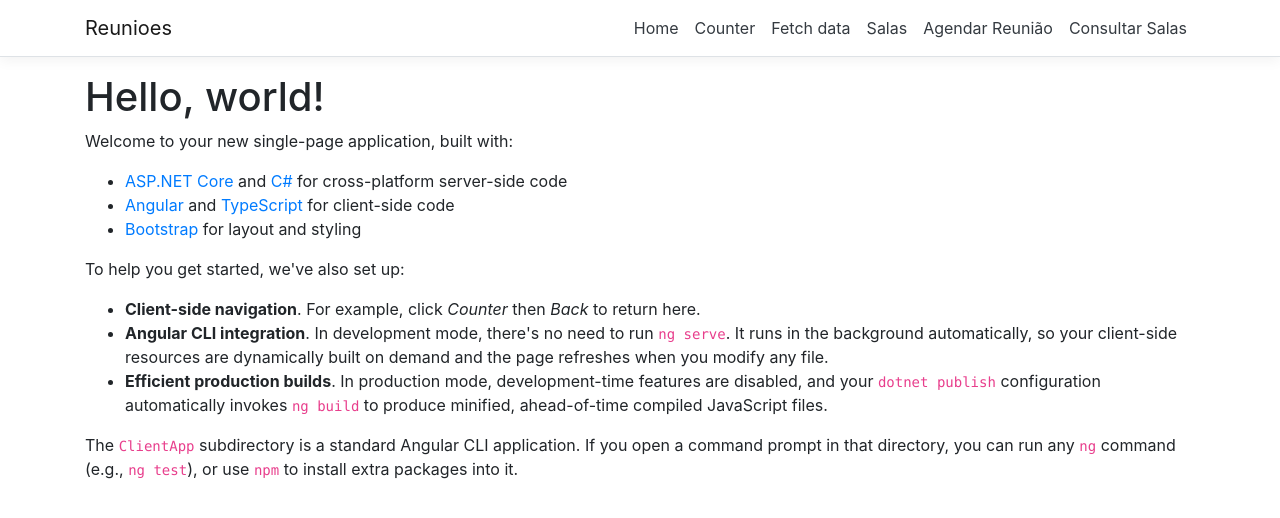
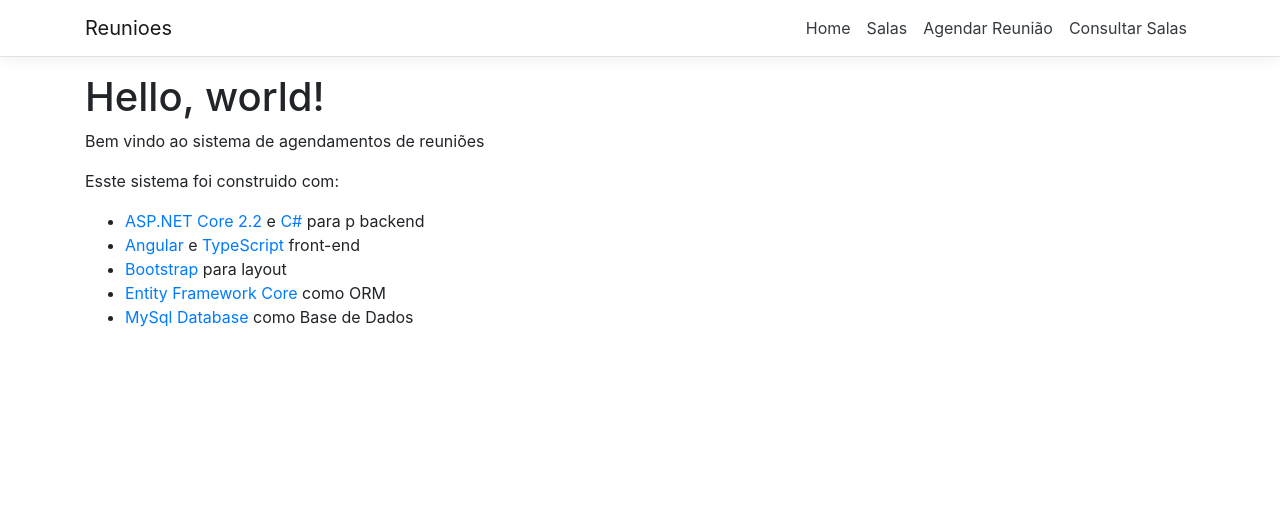
Before and after one commit to gopianco/Reunioes, an Angular app in the folder Reunioes/ClientApp/: page / in a window 1280 px wide. Shown: the top 518 px of the page. Built offline with nearby package versions, Linux system fonts and the light colour scheme.

Commit message:
remoção de componentes de exemplo

```diff
--- a/Reunioes/ClientApp/src/app/counter/counter.component.html
+++ /dev/null
@@ -1,7 +0,0 @@
-<h1>Counter</h1>
-
-<p>This is a simple example of an Angular component.</p>
-
-<p>Current count: <strong>{{ currentCount }}</strong></p>
-
-<button class="btn btn-primary" (click)="incrementCounter()">Increment</button>
--- a/Reunioes/ClientApp/src/app/counter/counter.component.ts
+++ /dev/null
@@ -1,13 +0,0 @@
-import { Component } from '@angular/core';
-
-@Component({
-  selector: 'app-counter-component',
-  templateUrl: './counter.component.html'
-})
-export class CounterComponent {
-  public currentCount = 0;
-
-  public incrementCounter() {
-    this.currentCount++;
-  }
-}
--- a/Reunioes/ClientApp/src/app/fetch-data/fetch-data.component.html
+++ /dev/null
@@ -1,24 +0,0 @@
-<h1>Weather forecast</h1>
-
-<p>This component demonstrates fetching data from the server.</p>
-
-<p *ngIf="!forecasts"><em>Loading...</em></p>
-
-<table class='table table-striped' *ngIf="forecasts">
-  <thead>
-    <tr>
-      <th>Date</th>
-      <th>Temp. (C)</th>
-      <th>Temp. (F)</th>
-      <th>Summary</th>
-    </tr>
-  </thead>
-  <tbody>
-    <tr *ngFor="let forecast of forecasts">
-      <td>{{ forecast.dateFormatted }}</td>
-      <td>{{ forecast.temperatureC }}</td>
-      <td>{{ forecast.temperatureF }}</td>
-      <td>{{ forecast.summary }}</td>
-    </tr>
-  </tbody>
-</table>
--- a/Reunioes/ClientApp/src/app/fetch-data/fetch-data.component.ts
+++ /dev/null
@@ -1,23 +0,0 @@
-import { Component, Inject } from '@angular/core';
-import { HttpClient } from '@angular/common/http';
-
-@Component({
-  selector: 'app-fetch-data',
-  templateUrl: './fetch-data.component.html'
-})
-export class FetchDataComponent {
-  public forecasts: WeatherForecast[];
-
-  constructor(http: HttpClient, @Inject('BASE_URL') baseUrl: string) {
-    http.get<WeatherForecast[]>(baseUrl + 'api/SampleData/WeatherForecasts').subscribe(result => {
-      this.forecasts = result;
-    }, error => console.error(error));
-  }
-}
-
-interface WeatherForecast {
-  dateFormatted: string;
-  temperatureC: number;
-  temperatureF: number;
-  summary: string;
-}
--- a/Reunioes/ClientApp/src/app/home/home.component.html
+++ b/Reunioes/ClientApp/src/app/home/home.component.html
@@ -1,14 +1,10 @@
 <h1>Hello, world!</h1>
-<p>Welcome to your new single-page application, built with:</p>
+<p>Bem vindo ao sistema de agendamentos de reuniões</p>
+<p>Esste sistema foi construido com:</p>
 <ul>
-  <li><a href='https://get.asp.net/'>ASP.NET Core</a> and <a href='https://msdn.microsoft.com/en-us/library/67ef8sbd.aspx'>C#</a> for cross-platform server-side code</li>
-  <li><a href='https://angular.io/'>Angular</a> and <a href='http://www.typescriptlang.org/'>TypeScript</a> for client-side code</li>
-  <li><a href='http://getbootstrap.com/'>Bootstrap</a> for layout and styling</li>
+  <li><a href='https://get.asp.net/'>ASP.NET Core 2.2</a> e <a href='https://msdn.microsoft.com/en-us/library/67ef8sbd.aspx'>C#</a> para p backend</li>
+  <li><a href='https://angular.io/'>Angular</a> e <a href='http://www.typescriptlang.org/'>TypeScript</a> front-end</li>
+  <li><a href='http://getbootstrap.com/'>Bootstrap</a> para layout</li>
+  <li><a href='https://docs.microsoft.com/pt-br/ef/core/'>Entity Framework Core</a> como ORM </li>
+  <li><a href='https://www.mysql.com/'>MySql Database</a> como Base de Dados</li>
 </ul>
-<p>To help you get started, we've also set up:</p>
-<ul>
-  <li><strong>Client-side navigation</strong>. For example, click <em>Counter</em> then <em>Back</em> to return here.</li>
-  <li><strong>Angular CLI integration</strong>. In development mode, there's no need to run <code>ng serve</code>. It runs in the background automatically, so your client-side resources are dynamically built on demand and the page refreshes when you modify any file.</li>
-  <li><strong>Efficient production builds</strong>. In production mode, development-time features are disabled, and your <code>dotnet publish</code> configuration automatically invokes <code>ng build</code> to produce minified, ahead-of-time compiled JavaScript files.</li>
-</ul>
-<p>The <code>ClientApp</code> subdirectory is a standard Angular CLI application. If you open a command prompt in that directory, you can run any <code>ng</code> command (e.g., <code>ng test</code>), or use <code>npm</code> to install extra packages into it.</p>
--- a/Reunioes/ClientApp/src/app/nav-menu/nav-menu.component.html
+++ b/Reunioes/ClientApp/src/app/nav-menu/nav-menu.component.html
@@ -10,12 +10,6 @@
         <ul class="navbar-nav flex-grow">
           <li class="nav-item" [routerLinkActive]='["link-active"]' [routerLinkActiveOptions]='{ exact: true }'>
             <a class="nav-link text-dark" [routerLink]='["/"]'>Home</a>
-          </li>
-          <li class="nav-item" [routerLinkActive]='["link-active"]'>
-            <a class="nav-link text-dark" [routerLink]='["/counter"]'>Counter</a>
-          </li>
-          <li class="nav-item" [routerLinkActive]='["link-active"]'>
-            <a class="nav-link text-dark" [routerLink]='["/fetch-data"]'>Fetch data</a>
           </li>
           <li class="nav-item" [routerLinkActive]='["link-active"]'>
             <a class="nav-link text-dark" [routerLink]='["/sala"]'>Salas</a>
```
Also changed, not shown: Reunioes/ClientApp/src/app/app.module.ts (+2 -6 lines), 1 other file (tests, documents, lock files or other folders).
